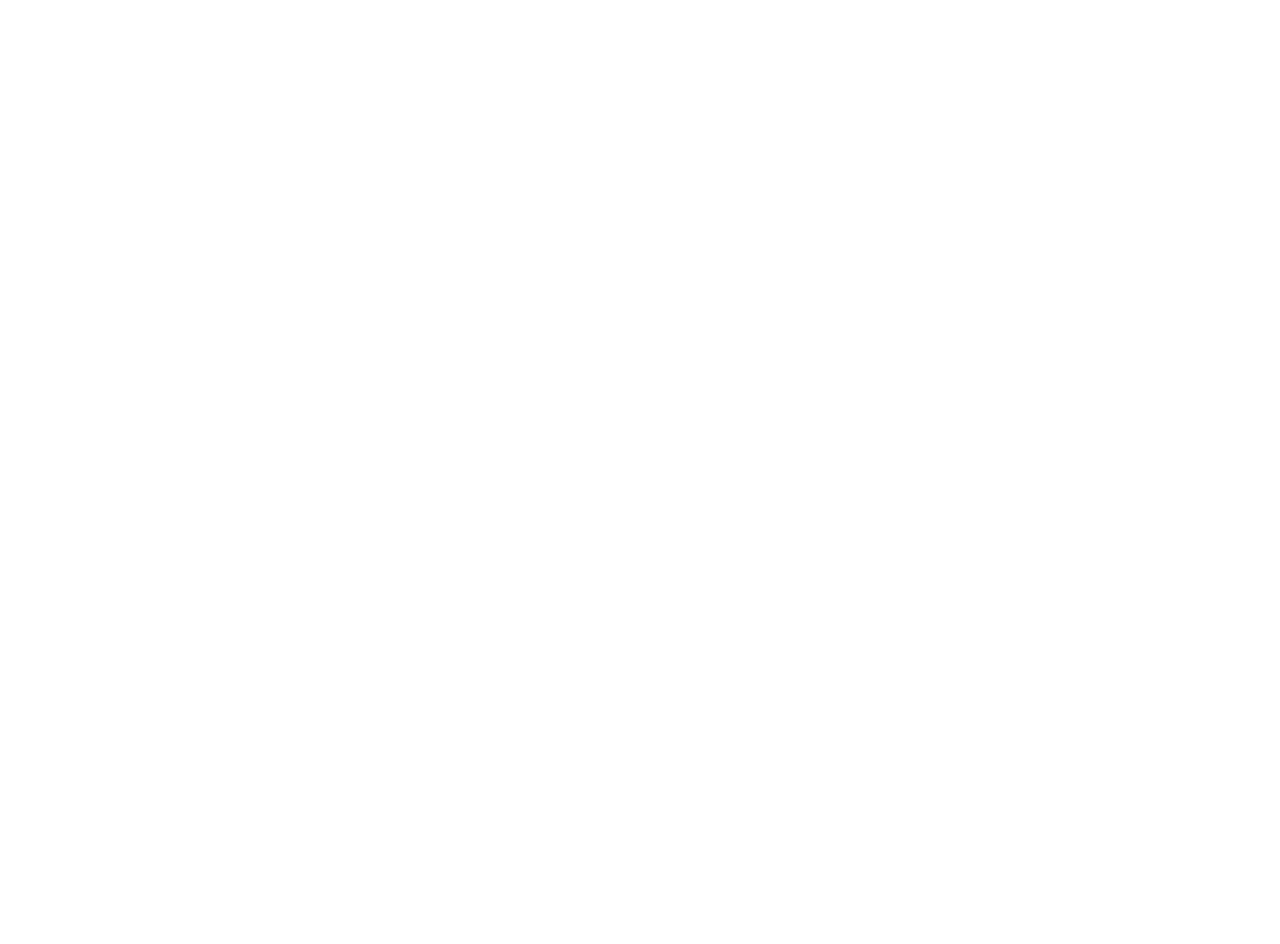
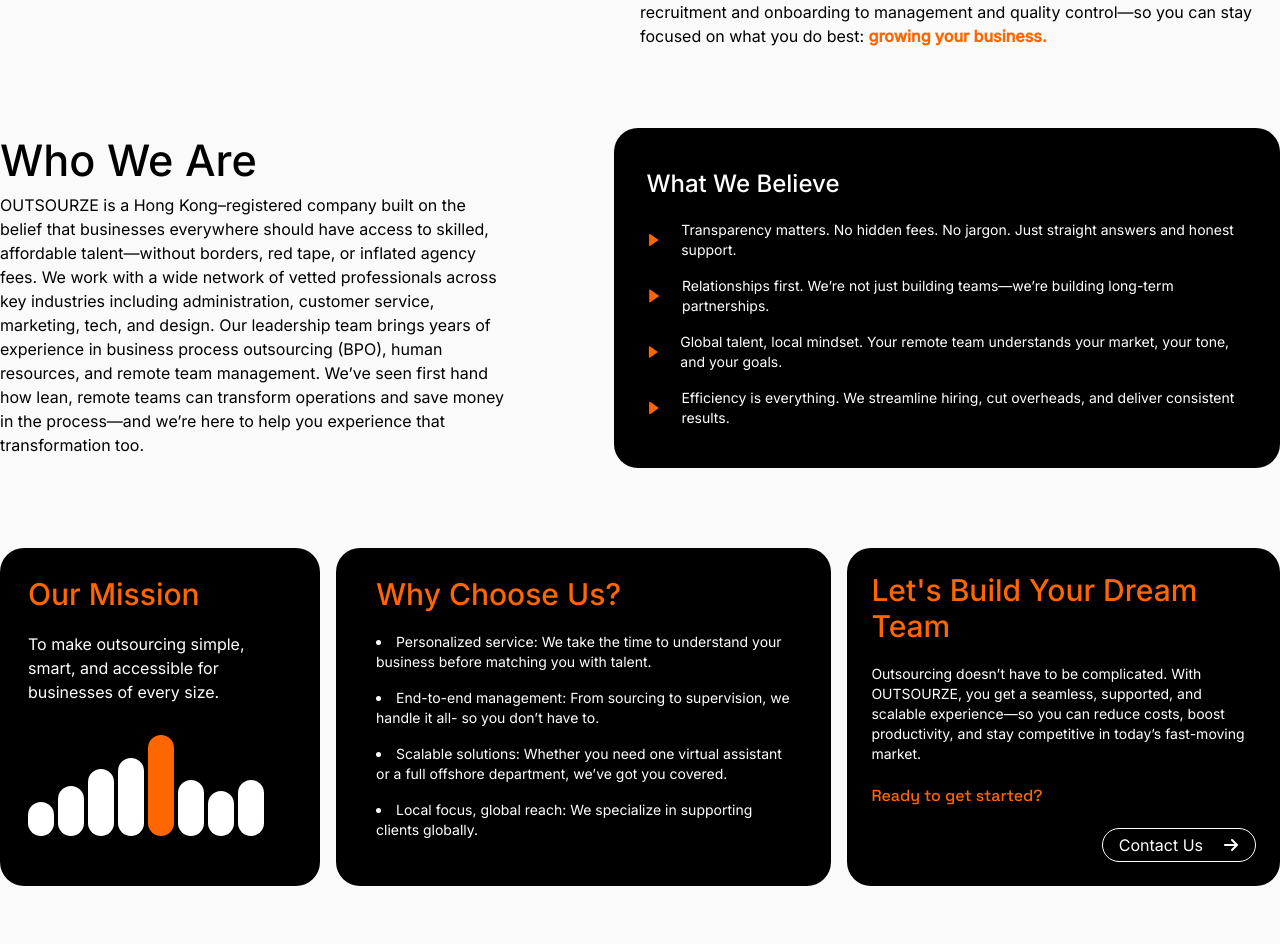
Before and after one commit to Outsourze/outsourze-landing-page, a Next.js app: page /about in a window 1280 px wide. Shown: the part 848-1792 px from the top of the page. Before the commit the page ends 800 px from the top, so only its background shows below. Built offline with nearby package versions, Linux system fonts and the light colour scheme.

Commit message:
added all section in about pafge

```diff
--- a/src/component/about/about-banner.jsx
+++ b/src/component/about/about-banner.jsx
@@ -3,8 +3,10 @@
 
 const BannerSection = () => {
     return (
-        <div className="max-w-7xl py-10 m-auto flex items-center gap-20">
-
+        <div className="max-w-7xl py-10 m-auto flex flex-col">
+            <div className="bg-black w-full h-96">
+                gg
+            </div>
         </div>
     )
 }
--- /dev/null
+++ b/src/component/about/about-company.jsx
@@ -0,0 +1,89 @@
+import { BiSolidRightArrow } from "react-icons/bi";
+import { FaArrowRight } from "react-icons/fa6";
+
+const whatWeBelivedData = [
+    "Transparency matters. No hidden fees. No jargon. Just straight answers and honest support.",
+    "Relationships first. We’re not just building teams—we’re building long-term partnerships.",
+    "Global talent, local mindset. Your remote team understands your market, your tone, and your goals.",
+    "Efficiency is everything. We streamline hiring, cut overheads, and deliver consistent results."
+]
+
+
+const CompanyAboutSection = () => {
+    return (
+        <div className="brand-bg-offwhite">
+            <div className="flex flex-col gap-20 items-start max-w-7xl py-10 m-auto">
+                {/* FIRST SECTION (OFFSHORE TEAM) */}
+                <div className="flex items-start">
+                    <h2 className="w-1/2 font-heading font-extrabold text-[3.2rem] leading-12">Your Offshore Team, Made Simple</h2>
+                    <div className="w-1/2">
+                        <p>At <span className="brand-text-orange font-bold">OUTSOURZE</span>, we help businesses do more with less—without compromising on quality. Whether you're a small business looking to scale or an established company seeking to streamline operations, our offshore staffing solutions give you access to top-tier global talent at a fraction of the local cost. </p>
+                        <br />
+                        <p>We take the complexity out of outsourcing by handling everything for you—from recruitment and onboarding to management and quality control—so you can stay focused on what you do best: <span className="brand-text-orange font-bold">growing your business.</span></p>
+                    </div>
+                </div>
+                {/* SECOND SECTION (WHO WE ARE) */}
+                <div className="flex items-start justify-between gap-10">
+                    <div className="w-2/5">
+                        <h3 className="text-[2.70rem] font-medium">Who We Are</h3>
+                        <p>OUTSOURZE is a Hong Kong–registered company built on the belief that businesses everywhere should have access to skilled, affordable talent—without borders, red tape, or inflated agency fees. We work with a wide network of vetted professionals across key industries including administration, customer service, marketing, tech, and design. Our leadership team brings years of experience in business process outsourcing (BPO), human resources, and remote team management. We’ve seen first hand how lean, remote teams can transform operations and save money in the process—and we’re here to help you experience that transformation too.</p>
+                    </div>
+                    <div className="w-[52%] bg-black rounded-3xl py-10 px-8">
+                        <h3 className="text-white font-medium text-2xl mb-5">What We Believe</h3>
+                        <div className="flex flex-col gap-4">
+                            {whatWeBelivedData.map((data) => (
+                                <div className="flex items-center gap-5">
+                                    <BiSolidRightArrow className="brand-text-orange"/>
+                                    <p className="text-white text-sm">{data}</p>
+                                </div>
+                            ))}
+                        </div>
+                    </div>
+                </div>
+                {/* 3RD SECTION (PITCH ABOUT) */}
+                <div className="flex items-stretch gap-4">
+                    <div className="flex flex-col p-7 pr-14 bg-black rounded-3xl gap-5 w-[25%]">
+                        <h3 className="brand-text-orange font-medium text-3xl">Our Mission</h3>
+                        <p className="text-white">To make outsourcing simple, smart, and accessible for businesses of every size.</p>
+                        <div className="flex items-end w-full h-28 gap-1">
+                            {[...Array(8)].map((_, index) => (
+                                <div
+                                    className={
+                                        `${index === 0 ? "h-[30%]" : "" }
+                                        ${index === 1 ? "h-[45%]" : "" }
+                                        ${index === 2 ? "h-[60%]" : "" }
+                                        ${index === 3 ? "h-[70%]" : "" }
+                                        ${index === 4 ? "h-[90%] brand-bg-orange" : "" }
+                                        ${index === 5 ? "h-[50%]" : "" }
+                                        ${index === 6 ? "h-[40%]" : "" }
+                                        ${index === 7 ? "h-[50%]" : "" }
+                                        w-7 bg-white rounded-4xl`}
+                                    key={index}></div>
+                            ))}
+                        </div>
+                    </div>
+                    <div className="px-10 py-7 w-[40%] bg-black rounded-3xl">
+                        <h3 className="brand-text-orange font-medium text-3xl mb-5">Why Choose Us?</h3>
+                        <ul className="list-disc list-inside space-y-4 text-sm text-white">
+                            <li className="">Personalized service: We take the time to understand your business before matching you with talent.</li>
+                            <li className="">End-to-end management: From sourcing to supervision, we handle it all- so you don’t have to.</li>
+                            <li className="">Scalable solutions: Whether you need one virtual assistant or a full offshore department, we’ve got you covered.</li>
+                            <li className="">Local focus, global reach: We specialize in supporting clients globally.</li>
+                        </ul>
+                    </div>
+                    <div className="p-6 w-[35%] bg-black rounded-3xl flex flex-col gap-5">
+                        <h3 className="brand-text-orange font-medium text-3xl">Let's Build Your Dream Team</h3>
+                        <p className="text-sm text-white">Outsourcing doesn’t have to be complicated. With OUTSOURZE, you get a seamless, supported, and scalable experience—so you can reduce costs, boost productivity, and stay competitive in today’s fast-moving market.</p>
+                        <p className="brand-text-orange font-medium font-cta">Ready to get started?</p>
+                        <button className="text-white flex items-center gap-5 border border-white rounded-3xl py-1 px-4 ml-auto ">
+                            <p>Contact Us</p>
+                            <FaArrowRight />
+                        </button>
+                    </div>
+                </div>
+            </div>
+        </div>
+    )
+}
+
+export default CompanyAboutSection;
--- a/src/component/home/home-founder.jsx
+++ b/src/component/home/home-founder.jsx
@@ -25,10 +25,9 @@
 const FounderSection = () => {
     return (
         <div>
-            <div className="max-w-7xl m-auto flex flex-col items-start gap-10">
+            <div className="max-w-7xl m-auto flex flex-col items-start gap-5">
                 <h2 className="brand-text-orange font-extrabold text-5xl font-heading">Meet Our Founders</h2>
-                <hr />
-                <div className="mt-5 flex flex-wrap gap-10 justify-center">
+                <div className="mt-5 flex flex-wrap gap-10 justify-center border-t-black border-t pt-5">
                     {founderData.map((data, index) => (
                         <FounderCard
                             img={data.img}
--- a/src/pages/about/index.js
+++ b/src/pages/about/index.js
@@ -1,10 +1,12 @@
 import BannerSection from "@/component/about/about-banner"
+import CompanyAboutSection from "@/component/about/about-company"
 
 export default function About() {
   return (
     <div className="flex flex-col gap-20">
       {/* about section container */}
       <BannerSection />
+      <CompanyAboutSection />
     </div>
   )
 }
--- a/src/styles/globals.css
+++ b/src/styles/globals.css
@@ -101,4 +101,12 @@
   .footer-getstarted-banner-bg {
     background-color: #020609;
   }
+
+  .mask-spotlight {
+    mask-image: radial-gradient(circle at center, transparent 80px, black 150px);
+    -webkit-mask-image: radial-gradient(circle at center, transparent 80px, black 150px);
+    mask-repeat: no-repeat;
+    mask-position: center;
+    mask-size: cover;
+  }
 }
```
